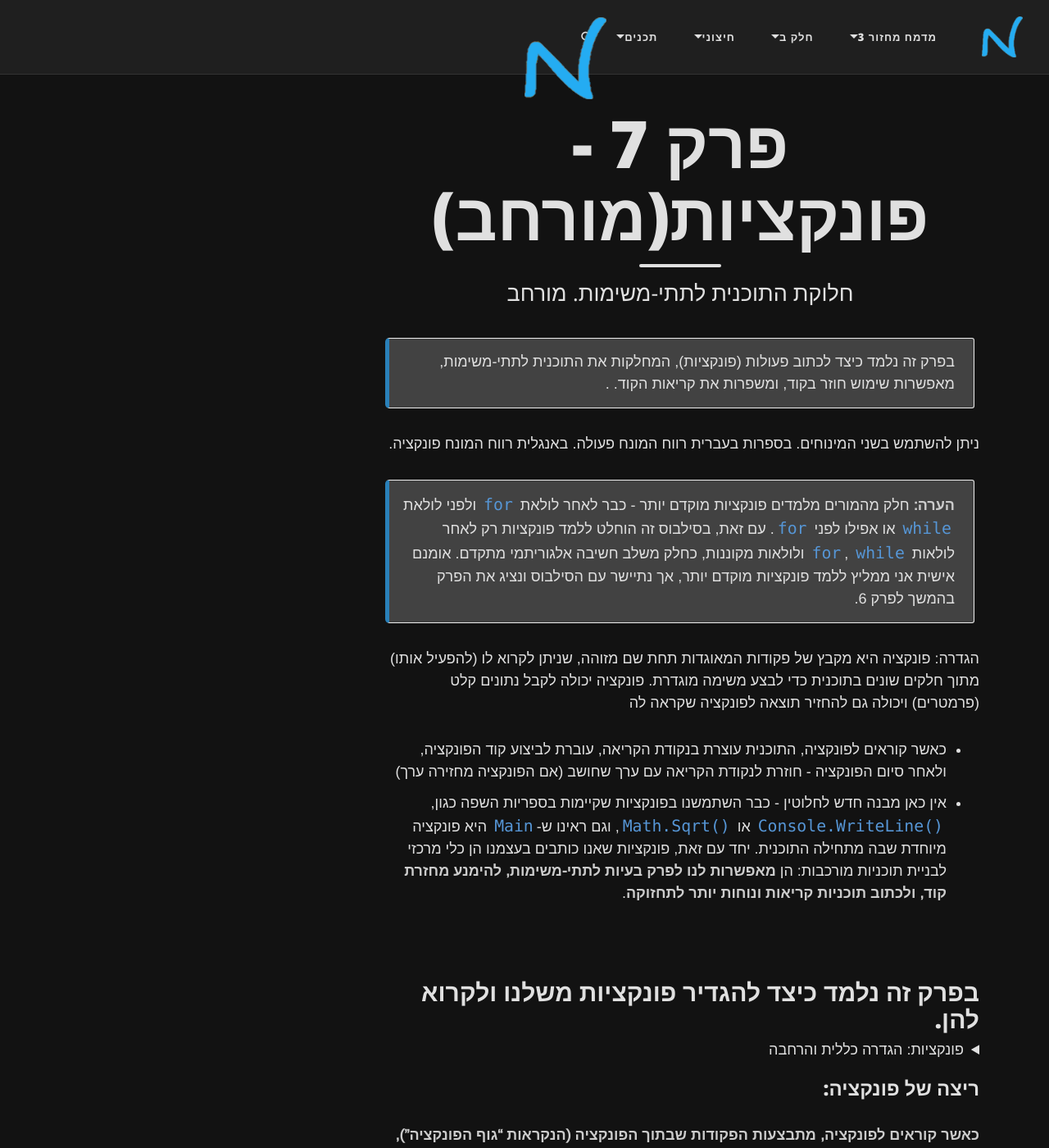
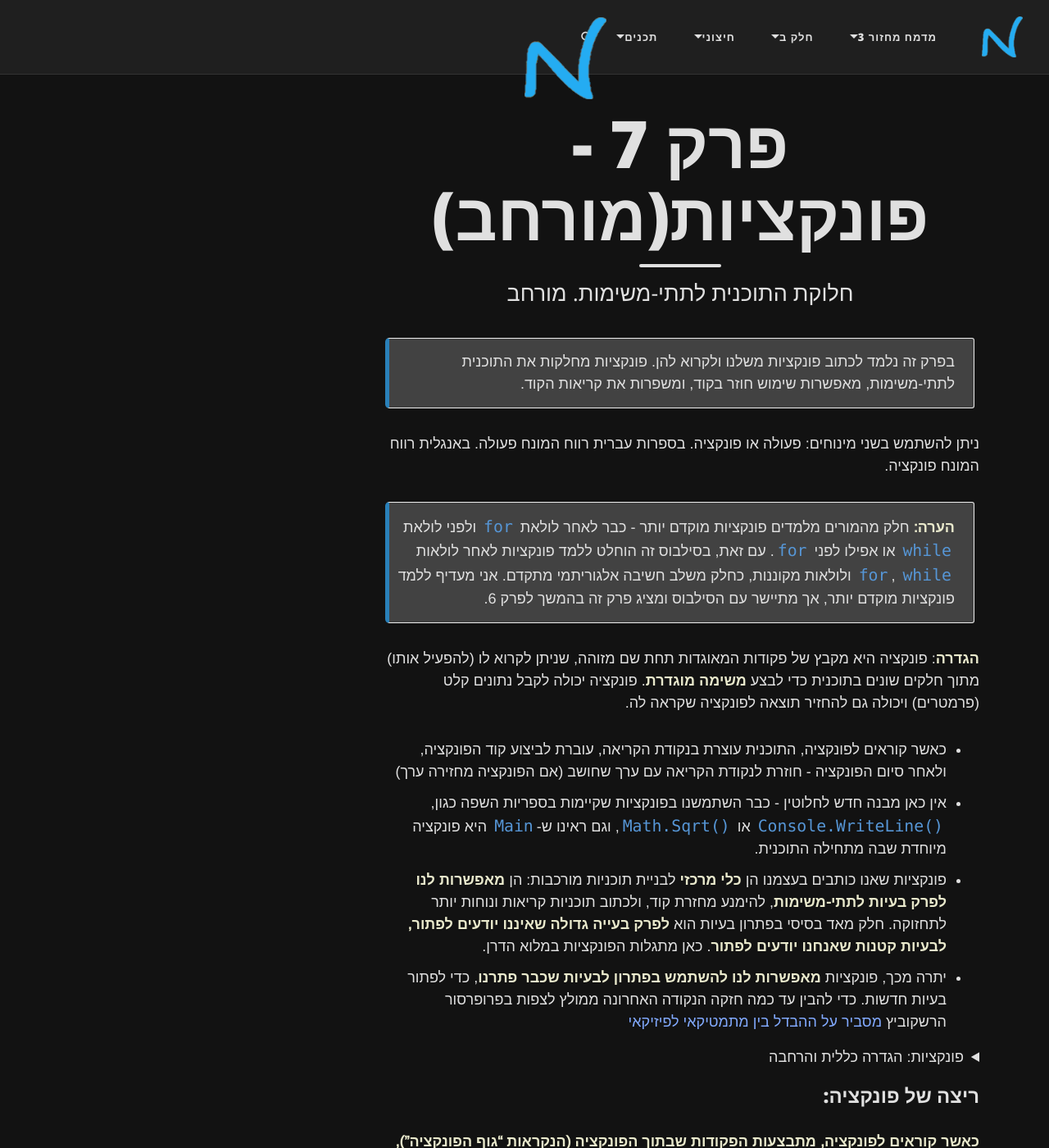
Before and after one commit to 3strategy/BeautifulYesodot, a Jekyll site: the page built from cs2/Chapter7Full.md, in a window 1280 px wide and 1400 px high. Shown: the whole window at 82% size. Built offline with Jekyll 4.4.1, drawn with Linux system fonts in a browser that asks for light colours; formulas are drawn with MathJax 3; comment, search, counter and statistics services are not loaded.

Commit message:
עדכון צבע של strong. הבדיחה על מתמטיקאים ופיזיקאים

```diff
--- a/assets/css/custom-styles.css
+++ b/assets/css/custom-styles.css
@@ -20,7 +20,7 @@
     --navbar-text-col: #E0E0E0;
     --navbar-border-col: #333333;
     --footer-col: #1F1F1F;
-    --footer-text-col: #CCCCCC;
+    --footer-text-col: #E9E9CC;
     --footer-link-col: #82AAFF;
     --footer-hover-col: #A0C8FF;
 
--- a/cs2/Chapter7Full.md
+++ b/cs2/Chapter7Full.md
@@ -65,19 +65,21 @@
 </head>
 
 
-בפרק זה נלמד כיצד לכתוב פעולות (פונקציות), המחלקות את התוכנית לתתי-משימות, מאפשרות שימוש חוזר בקוד, ומשפרות את קריאות הקוד. .
+בפרק זה נלמד לכתוב פונקציות משלנו ולקרוא להן. פונקציות מחלקות את התוכנית לתתי-משימות, מאפשרות שימוש חוזר בקוד, ומשפרות את קריאות הקוד.
 {: .box-note}
 
-ניתן להשתמש בשני המינוחים. בספרות בעברית רווח המונח פעולה. באנגלית רווח המונח פונקציה.
+ניתן להשתמש בשני מינוחים: פעולה או פונקציה. בספרות עברית רווח המונח פעולה. באנגלית רווח המונח פונקציה.
 
 {: .box-note}
-**הערה:** חלק מהמורים מלמדים פונקציות מוקדם יותר - כבר לאחר לולאת `for` ולפני לולאת `while` או אפילו לפני `for`. עם זאת, בסילבוס זה הוחלט ללמד פונקציות רק לאחר לולאות `for`, `while` ולולאות מקוננות, כחלק משלב חשיבה אלגוריתמי מתקדם. אומנם אישית אני ממליץ ללמד פונקציות מוקדם יותר, אך נתיישר עם הסילבוס ונציג את הפרק בהמשך לפרק 6.
+**הערה:** חלק מהמורים מלמדים פונקציות מוקדם יותר - כבר לאחר לולאת `for` ולפני לולאת `while` או אפילו לפני `for`. עם זאת, בסילבוס זה הוחלט ללמד פונקציות לאחר לולאות `for`, `while` ולולאות מקוננות, כחלק משלב חשיבה אלגוריתמי מתקדם. אני מעדיף ללמד פונקציות מוקדם יותר, אך מתיישר עם הסילבוס ומציג פרק זה בהמשך לפרק 6.
 
-הגדרה: פונקציה היא מקבץ של פקודות המאוגדות תחת שם מזוהה, שניתן לקרוא לו (להפעיל אותו) מתוך חלקים שונים בתוכנית כדי לבצע משימה מוגדרת. פונקציה יכולה לקבל נתונים קלט (פרמטרים) ויכולה גם להחזיר תוצאה לפונקציה שקראה לה
+**הגדרה**: פונקציה היא מקבץ של פקודות המאוגדות תחת שם מזוהה, שניתן לקרוא לו (להפעיל אותו) מתוך חלקים שונים בתוכנית כדי לבצע **משימה מוגדרת**. פונקציה יכולה לקבל נתונים קלט (פרמטרים) ויכולה גם להחזיר תוצאה לפונקציה שקראה לה.
 - כאשר קוראים לפונקציה, התוכנית עוצרת בנקודת הקריאה, עוברת לביצוע קוד הפונקציה, ולאחר סיום הפונקציה - חוזרת לנקודת הקריאה עם ערך שחושב (אם הפונקציה מחזירה ערך)
-- אין כאן מבנה חדש לחלוטין - כבר השתמשנו בפונקציות שקיימות בספריות השפה כגון, `()Console.WriteLine` או `()Math.Sqrt`, וגם ראינו ש-`Main` היא פונקציה מיוחדת שבה מתחילה התוכנית. יחד עם זאת, פונקציות שאנו כותבים בעצמנו הן כלי מרכזי לבניית תוכניות מורכבות: הן **מאפשרות לנו לפרק בעיות לתתי-משימות, להימנע מחזרת קוד, ולכתוב תוכניות קריאות ונוחות יותר לתחזוקה**.
+- אין כאן מבנה חדש לחלוטין - כבר השתמשנו בפונקציות שקיימות בספריות השפה כגון, `()Console.WriteLine` או `()Math.Sqrt`, וגם ראינו ש-`Main` היא פונקציה מיוחדת שבה מתחילה התוכנית.
+- פונקציות שאנו כותבים בעצמנו הן **כלי מרכזי** לבניית תוכניות מורכבות: הן **מאפשרות לנו לפרק בעיות לתתי-משימות**, להימנע מחזרת קוד, ולכתוב תוכניות קריאות ונוחות יותר לתחזוקה. חלק מאד בסיסי בפתרון בעיות הוא **לפרק בעייה גדולה שאיננו יודעים לפתור, לבעיות קטנות שאנחנו יודעים לפתור**. כאן מתגלות הפונקציות במלוא הדרן.
+- יתרה מכך, פונקציות **מאפשרות לנו להשתמש בפתרון לבעיות שכבר פתרנו**, כדי לפתור בעיות חדשות. כדי להבין עד כמה חזקה הנקודה האחרונה ממולץ לצפות בפרופרסור הרשקוביץ [מסביר על ההבדל בין מתמטיקאי לפיזיקאי](https://youtu.be/P5nstHk0aaY?t=1646)
 
-## בפרק זה נלמד כיצד להגדיר פונקציות משלנו ולקרוא להן.
+
 
 <details markdown="1"><summary>פונקציות: הגדרה כללית והרחבה</summary>
 ## פונקציות בתכנות
```
